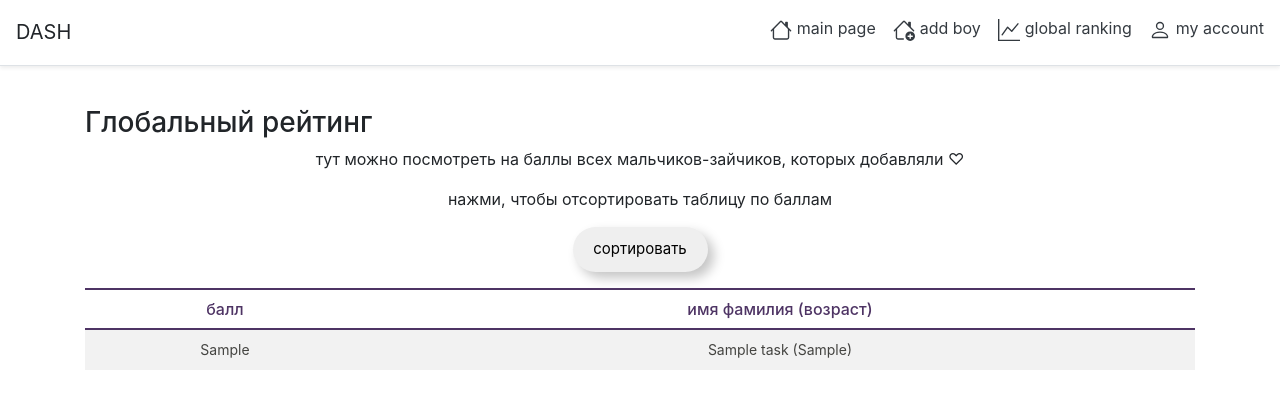
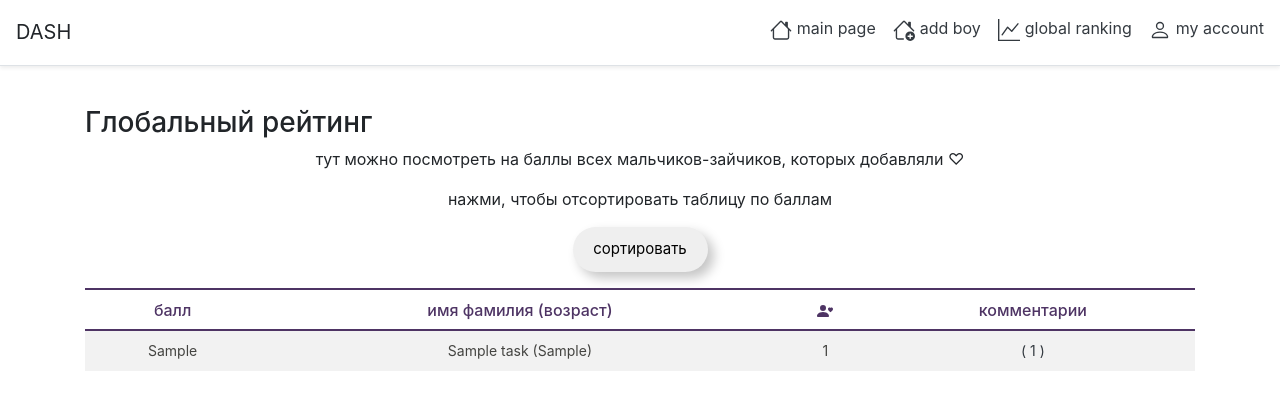
Before and after one commit to sasaafanaseva/DASHproject, a Django app: page /rating-global in a window 1280 px wide. Shown: the top 410 px of the page. Run offline with Django 4.2, Linux system fonts and the light colour scheme; tables that the repository leaves empty hold one stand-in row (values such as "Sample post").

Commit message:
Update ratingGlobal.html

```diff
--- a/dashweb/taskmanager/main/templates/main/ratingGlobal.html
+++ b/dashweb/taskmanager/main/templates/main/ratingGlobal.html
@@ -1,5 +1,6 @@
 {% extends 'main/base.html' %}
 
+<!--from .models import Reviews-->
 {% block content %}
     <br>
     <h3>Глобальный рейтинг</h3>
@@ -37,26 +38,36 @@
     </style>
 
     <p class="text-center">нажми, чтобы отсортировать таблицу по баллам</p>
-<!--    <script src="/main/js/min.js"></script>-->
     <p class="text-center"><button onclick="sortTable()">сортировать</button></p>
     <table id="myTable">
         <tr>
             <th>балл</th>
             <th>имя фамилия (возраст)</th>
+<!--            <th>соотношение поступков</th>-->
+            <th>
+                <svg xmlns="http://www.w3.org/2000/svg" width="16" height="16" fill="currentColor" class="bi bi-person-heart" viewBox="0 0 16 16">
+                    <path d="M9 5a3 3 0 1 1-6 0 3 3 0 0 1 6 0Zm-9 8c0 1 1 1 1 1h10s1 0 1-1-1-4-6-4-6 3-6 4Zm13.5-8.09c1.387-1.425 4.855 1.07 0 4.277-4.854-3.207-1.387-5.702 0-4.276Z"/>
+                </svg>
+            </th>
+            <th>комментарии</th>
         </tr>
         {% if tasks %}
             {% for el in tasks %}
                 <tr>
                     <td>{{ el.score }}</td>
                     <td>{{ el.title }} ({{ el.boy_age }})</td>
+                    <td>{{ el.boygirlmatch_set.count }} </td>
+                    <td><a class="py-2 text-dark disabled-link" href="{% url 'comments' title=el.title %}">
+                        (
+                        {{ el.reviews_set.count }}
+                        )
+                    </a></td>
                 </tr>
-<!--                <div class="alert-warning mt-2 ml-2">-->
-<!--                        <p class="text-title">{{ el.title }}, {{ el.boy_age }}</p>-->
-<!--                        <p class="text-score">{{ el.score }}, {{ el.size }}</p>-->
-<!--                </div>-->
             {% endfor %}
         {% endif %}
     </table>
+
+
     <script>
         function sortTable() {
         var table, rows, switching, i, x, y, shouldSwitch;
@@ -82,5 +93,4 @@
     }
     </script>
 
-
 {% endblock %}
```
